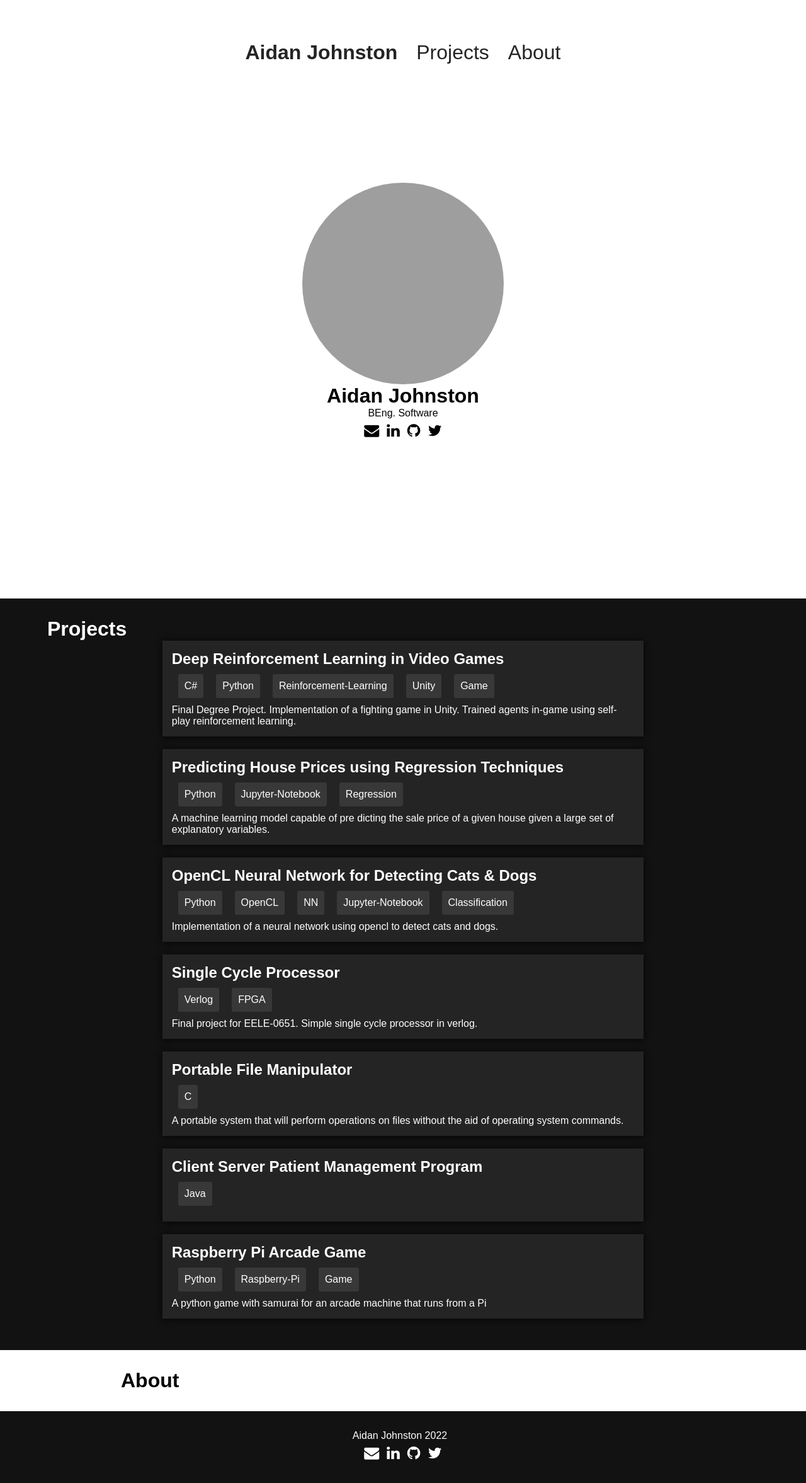
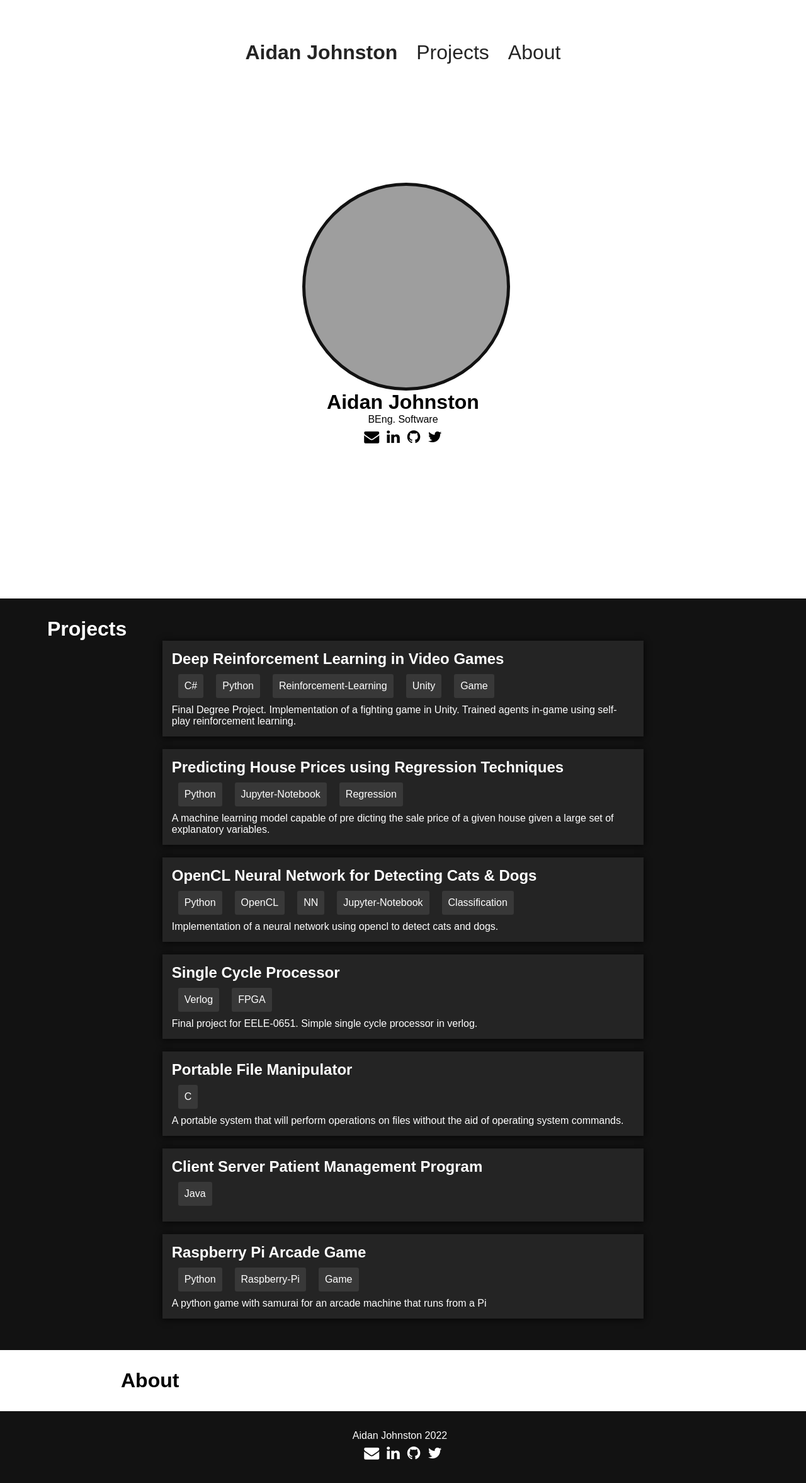
Before and after one commit to AidanJohnston/AidanJohnston.github.io, a Jekyll site: the page built from index.html, in a window 1280 px wide. Shown: the whole page at 63% size. Built offline with Jekyll 4.4.1, drawn with Linux system fonts in a browser that asks for light colours; grey boxes are pictures that could not be loaded.

Commit message:
iframe class

```diff
--- a/assets/css/master.css
+++ b/assets/css/master.css
@@ -24,6 +24,7 @@
     background-size: cover;
     background-position: center;
     border-radius: 50%;
+    border: #121212 solid 5px;
 }
 
 .profileCard {
@@ -263,3 +264,9 @@
     padding: 70px;
     width: 60%;
 }
+
+iframe{
+    width: min(580px, 100%);
+    height: 310px;
+    align-self: center;
+}
```
